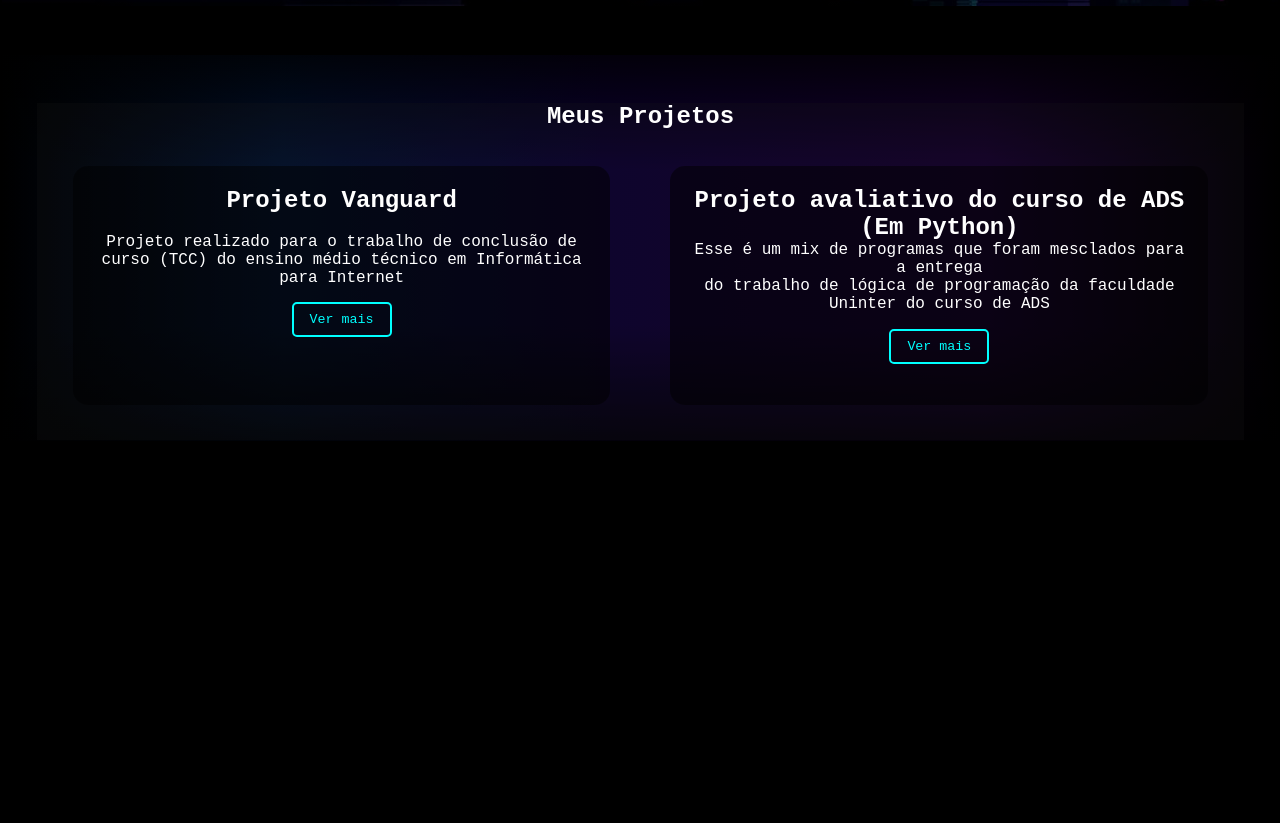
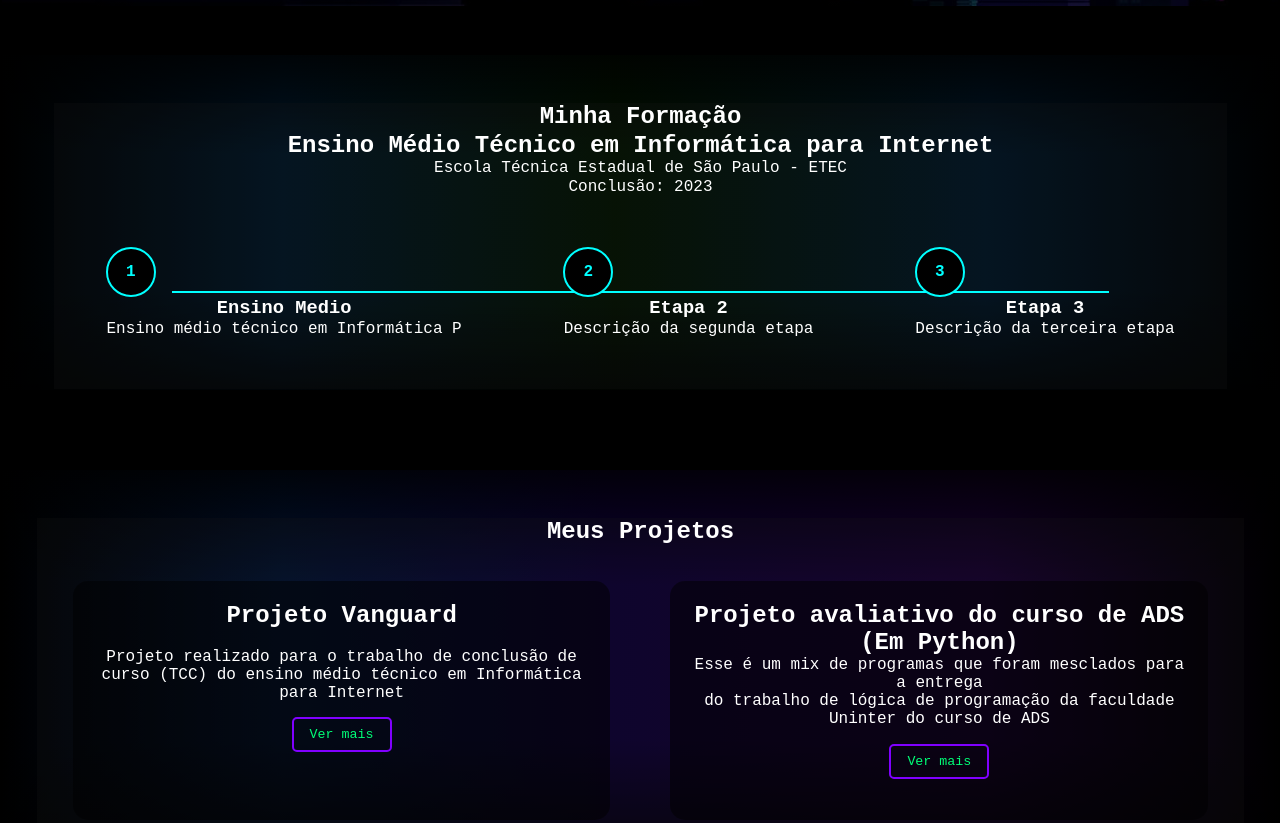
Before and after one commit to G3programmer/gabriel.morozini, a plain HTML site: page index.html in a window 1280 px wide. Shown: the part 867-1690 px from the top of the page. Before the commit the page ends 1367 px from the top, so only its background shows below. Drawn offline with Linux system fonts and the light colour scheme.

Commit message:
17.06
Falta a parte de ensino, contato e melhorar a apresentação (geral).

```diff
--- a/index.html
+++ b/index.html
@@ -11,28 +11,73 @@
 </head>
 
 <!-- Eu uso class em português para a minha melhor eficiência-->
+<!--Os links são utilizados para navegar dentro dessa única página-->
+<!--Os links que estão nos projetos, são links que levam aos meus projetos dentro do github-->
 
 <body>
     <header class="cabecalho">
         <nav class="menu">
             <ul>
                 <li><a href="#about">Sobre</a></li>
+                <li><a href="#education">Ensino</a></li>
                 <li><a href="#projects">Projetos</a></li>
                 <li><a href="#contact">Contato</a></li>
             </ul>
         </nav>
     </header>
+
+    <!--Na div da descrição eu escrevi utilizando efeito com js
+    o texto e a função dessa div podem ser encontradas no arquivo localizado em
+    /src/js/index.js-->
+
     <main class="home">
-        <div class="perfil">
+        <div class="perfil" id="about">
             <img alt="" class="foto-perfil">
             <div class="info">
                 <h1 class="nome">Gabriel Morozini</h1>
-                <h3 class="subtitulo">Desenvolvedor Front-End</h3>
+                <h3 class="subtitulo">Desenvolvedor Full-stack</h3>
                 <div class="descricao"></div>
                 </p>
             </div>
         </div>
     </main>
+
+    <article class="educacao" id="education">
+        <div class="area">
+            <h1 class="titulo">Minha Formação</h1>
+            <div class="formacao">
+                <div class="curso">
+                    <h2>Ensino Médio Técnico em Informática para Internet</h2>
+                    <p>Escola Técnica Estadual de São Paulo - ETEC</p>
+                    <p>Conclusão: 2023</p>
+                </div>
+
+                <div class="timeline">
+                    <div class="timeline-item">
+                        <div class="circle">1</div>
+                        <div class="content">
+                            <h3>Ensino Medio</h3>
+                            <p>Ensino médio técnico em Informática P</p>
+                        </div>
+                    </div>
+                    <div class="timeline-item">
+                        <div class="circle">2</div>
+                        <div class="content">
+                            <h3>Etapa 2</h3>
+                            <p>Descrição da segunda etapa</p>
+                        </div>
+                    </div>
+                    <div class="timeline-item">
+                        <div class="circle">3</div>
+                        <div class="content">
+                            <h3>Etapa 3</h3>
+                            <p>Descrição da terceira etapa</p>
+                        </div>
+                    </div>
+                </div>
+
+            </div>
+    </article>
 
     <!--Dediquei o section para apresentar os meus projetos em forma de carts
     e deixa-los mais organizados com a imagem deles, o nome
@@ -45,21 +90,24 @@
                 <div class="card">
                     <h2>Projeto Vanguard</h2>
                     <br>
-                <p>Projeto realizado para o trabalho de conclusão de curso (TCC) do ensino médio técnico em Informática para Internet</p>
+                    <p>Projeto realizado para o trabalho de conclusão de curso (TCC) do ensino médio técnico em
+                        Informática para Internet</p>
                     <button class="ver-mais">Ver mais</button>
                     <div class="conteudo-expandido">
                         <img src="./src/img/Vanguard.png" alt="Projeto Vanguard">
-                    <a href="https://github.com/G3programmer/TCC">Veja</a>
+                        <a target="_blank" href="https://github.com/G3programmer/TCC">Veja</a>
                     </div>
                 </div>
 
                 <div class="card">
                     <h2>Projeto avaliativo do curso de ADS <br>(Em Python)</h2>
-                <p>Esse é um mix de programas que foram mesclados para a entrega <br> do trabalho de lógica de programação da faculdade Uninter do curso de ADS</p>
+                    <p>Esse é um mix de programas que foram mesclados para a entrega <br> do trabalho de lógica de
+                        programação da faculdade Uninter do curso de ADS</p>
                     <button class="ver-mais">Ver mais</button>
                     <div class="conteudo-expandido">
                         <img src="./src/img/ADS.png" alt="Projeto Python">
-                   <a href="https://github.com/G3programmer/Atividades-Logica-programacao-Uninter--ADS--">Veja</a>
+                        <a target="_blank"
+                            href="https://github.com/G3programmer/Atividades-Logica-programacao-Uninter--ADS--">Veja</a>
                     </div>
                 </div>
             </div>
@@ -77,4 +125,5 @@
 </body>
 <script src="src/js/index.js"></script>
 <script src="src/js/button.js"></script>
+
 </html>
--- a/src/css/style.css
+++ b/src/css/style.css
@@ -1,7 +1,7 @@
 /*Decoração dos elementos dentro do header(cabeçalho)*/
 .cabecalho {
     display: flex;
-    background: rgba(46, 46, 46, 0.568);
+    background: rgba(28, 28, 28, 0.568);
     padding: 10px;
     height: 70px;
     justify-content: space-between;
@@ -156,27 +156,127 @@
     margin-top: 10px;
 }
 
-.proj {
+.educacao {
     display: grid;
-    align-items: center;
-    justify-content: center;
-    background: linear-gradient(90deg,
-        rgba(0, 0, 0, 0.45) 0%,
-        rgba(3, 58, 161, 0.3) 22%,
-        rgba(60, 0, 255, 0.2) 47%,
-        rgba(74, 0, 158, 0.3) 77%,
-        rgba(0, 0, 0, 0.77) 100%);
-    width: 100%;
+    place-items: center;
+    background: #000000;
+background: linear-gradient(90deg, rgba(0, 0, 0, 0.45) 0%, rgba(0, 66, 120, 0.3) 22%, rgba(9, 87, 0, 0.2) 48%, rgba(0, 66, 120, 0.3) 77%, rgba(0, 0, 0, 0.77) 100%);width: 100%;
     height: 100%;
     margin-top: 3pc;
-    font-family: 'Courier New', Courier, monospace;
+    margin-bottom: 2pc;
+    font-family: 'Courier New', monospace;
     color: white;
     position: relative;
 }
 
-/* Gradientes da seção de projetos */
-.proj::before,
-.proj::after {
+.educacao::before, .educacao::after {
+    content: '';
+    position: absolute;
+    left: 0;
+    width: 100%;
+    height: 30%;
+    z-index: 1;
+}
+
+.educacao::before {
+    top: 0;
+    background: linear-gradient(to bottom, rgba(0,0,0,0.8), transparent);
+}
+
+.educacao::after {
+    bottom: 0;
+    background: linear-gradient(to top, rgba(0,0,0,0.8), transparent);
+}
+
+.educacao .area {
+    display: flex;
+    flex-direction: column;
+    background: rgba(24,24,24,0.221);
+    place-items: center;
+    margin-top: 3pc;
+    text-align: center;
+    position: relative;
+    z-index: 2;
+}
+
+.educacao .timeline {
+    display: flex;
+    justify-content: center;
+    align-items: center;
+    padding: 50px 0;
+    position: relative;
+}
+
+.educacao .timeline::before {
+    content: '';
+    position: absolute;
+    width: 80%;
+    height: 2px;
+    background-color: #00ffff;
+    top: 50%;
+    transform: translateY(-50%);
+}
+
+.educacao .timeline .timeline-item {
+    position: relative;
+    margin: 0 50px;
+    z-index: 1;
+}
+
+.educacao .timeline .timeline-item .circle {
+    width: 50px;
+    height: 50px;
+    background-color: #000;
+    border: 2px solid #00ffff;
+    border-radius: 50%;
+    display: flex;
+    justify-content: center;
+    align-items: center;
+    color: #00ffff;
+    font-weight: bold;
+    transition: all 0.3s ease;
+}
+
+.educacao .timeline .timeline-item .circle:hover {
+    transform: scale(1.1);
+    background-color: #00ffff;
+    color: #000;
+}
+
+.educacao .timeline .timeline-item .circle .content {
+    position: absolute;
+    top: 70px;
+    left: 50%;
+    transform: translateX(-50%);
+    text-align: center;
+    color: white;
+    width: 150px;
+}
+
+.educacao .timeline .timeline-item .circle .content h3 {
+    margin-bottom: 5px;
+    font-size: 1.1em;
+}
+
+.educacao .timeline .timeline-item .circle .content p {
+    font-size: 0.9em;
+    opacity: 0.8;
+}
+
+/*Daqui para baixo é a parte onde apresento os meus projetos*/
+.proj {
+    display: grid;
+    place-items: center;
+    background: linear-gradient(90deg, rgba(0,0,0,0.45), rgba(3,58,161,0.3) 22%, rgba(60,0,255,0.2) 47%, rgba(74,0,158,0.3) 77%, rgba(0,0,0,0.77));
+    width: 100%;
+    height: 100%;
+    margin-top: 3pc;
+    font-family: 'Courier New', monospace;
+    color: white;
+    position: relative;
+}
+
+.proj::before, .proj::after {
     content: '';
     position: absolute;
     left: 0;
@@ -187,22 +287,20 @@
 
 .proj::before {
     top: 0;
-    background: linear-gradient(to bottom, rgba(0, 0, 0, 0.8) 0%, transparent 100%);
+    background: linear-gradient(to bottom, rgba(0,0,0,0.8), transparent);
 }
 
 .proj::after {
     bottom: 0;
-    background: linear-gradient(to top, rgba(0, 0, 0, 0.8) 0%, transparent 100%);
+    background: linear-gradient(to top, rgba(0,0,0,0.8), transparent);
 }
 
-/* Área de cards */
 .proj .area {
     display: flex;
     flex-direction: column;
-    background: rgba(24, 24, 24, 0.221);
-    align-items: center;
+    background: rgba(24,24,24,0.221);
+    place-items: center;
     margin-top: 3pc;
-    justify-content: center;
     text-align: center;
     position: relative;
     z-index: 2;
@@ -213,92 +311,106 @@
     grid-template-columns: repeat(auto-fit, minmax(250px, 1fr));
     gap: 30px;
     padding: 20px;
-    position: relative;
     z-index: 2;
 }
 
-/* Cards individuais */
-.card {
-    background: rgba(0, 0, 0, 0.5);
+.proj .area .cards .card {
+    background: rgba(0,0,0,0.5);
     border-radius: 15px;
     padding: 20px;
     margin: 15px;
     text-align: center;
     transition: all 0.5s ease;
-    position: relative;
     overflow: hidden;
     max-height: 300px;
 }
 
-/* Estado expandido do card */
-.card.expandido {
+.proj .area .cards .card.expandido {
     max-height: 600px;
 }
 
-/* Conteúdo expandido */
-.conteudo-expandido {
+.proj .area .cards .card .conteudo-expandido {
     opacity: 0;
     height: 0;
     transition: all 0.5s ease;
     margin-top: 20px;
 }
 
-.conteudo-expandido img {
+.proj .area .cards .card .conteudo-expandido img {
     max-width: 90%;
     max-height: 300px;
     object-fit: contain;
     border-radius: 10px;
     transform: scale(0.8);
     transition: transform 0.5s ease;
-    display: block;
     margin: 0 auto;
 }
 
-.card.expandido .conteudo-expandido {
+.proj .area .cards .card.expandido .conteudo-expandido {
     opacity: 1;
     height: auto;
     padding: 20px;
     display: flex;
     flex-direction: column;
-    align-items: center;
+    place-items: center;
 }
 
-.card.expandido .conteudo-expandido img {
+.proj .area .cards .card.expandido .conteudo-expandido img {
     transform: scale(1);
 }
 
-/* Botão Ver mais */
-.ver-mais {
+.proj .area .cards .card .conteudo-expandido a {
+    font-family: 'Courier New', monospace;
+    font-size: 16px;
+    padding-bottom: 5px;
+    position: relative;
+}
+
+.proj .area .cards .card .conteudo-expandido a::after {
+    content: '';
+    position: absolute;
+    left: 0;
+    bottom: 0;
+    height: 2px;
+    width: 0;
+    background: rgb(110, 77, 255);
+    transition: width 0.3s ease;
+}
+
+.proj .area .cards .card .conteudo-expandido a:hover::after {
+    width: 100%;
+}
+
+.proj .area .cards .card .ver-mais {
     background: transparent;
-    border: 2px solid #00ffff;
-    color: #00ffff;
+    border: 2px solid #8000ff;
+    color: #00ff77;
     padding: 8px 16px;
     border-radius: 5px;
     cursor: pointer;
     transition: all 0.3s ease;
     margin-top: 15px;
-    font-family: 'Courier New', Courier, monospace;
+    font-family: 'Courier New', monospace;
 }
 
-.ver-mais:hover {
-    background: #00ffff;
+.proj .area .cards .card .ver-mais:hover {
+    background: #00ff33;
     color: black;
 }
 
-/* Efeitos de hover no card */
-.card:hover {
+.proj .area .cards .card:hover {
     transform: scale(1.05);
 }
 
-/* Links dentro dos cards */
-.card a {
+.proj .area .cards .card a {
     display: inline-block;
     margin-top: 10px;
-    color: #00ffff;
+    text-decoration: none !important;
+    color: #00ff51;
+    font-weight: bold;
     text-decoration: none;
-    font-weight: bold;
 }
 
-.card a:hover {
+.proj .area .cards .card a:hover {
     text-decoration: underline;
 }
```
Lines whose indentation alone changed are shown as unchanged.
